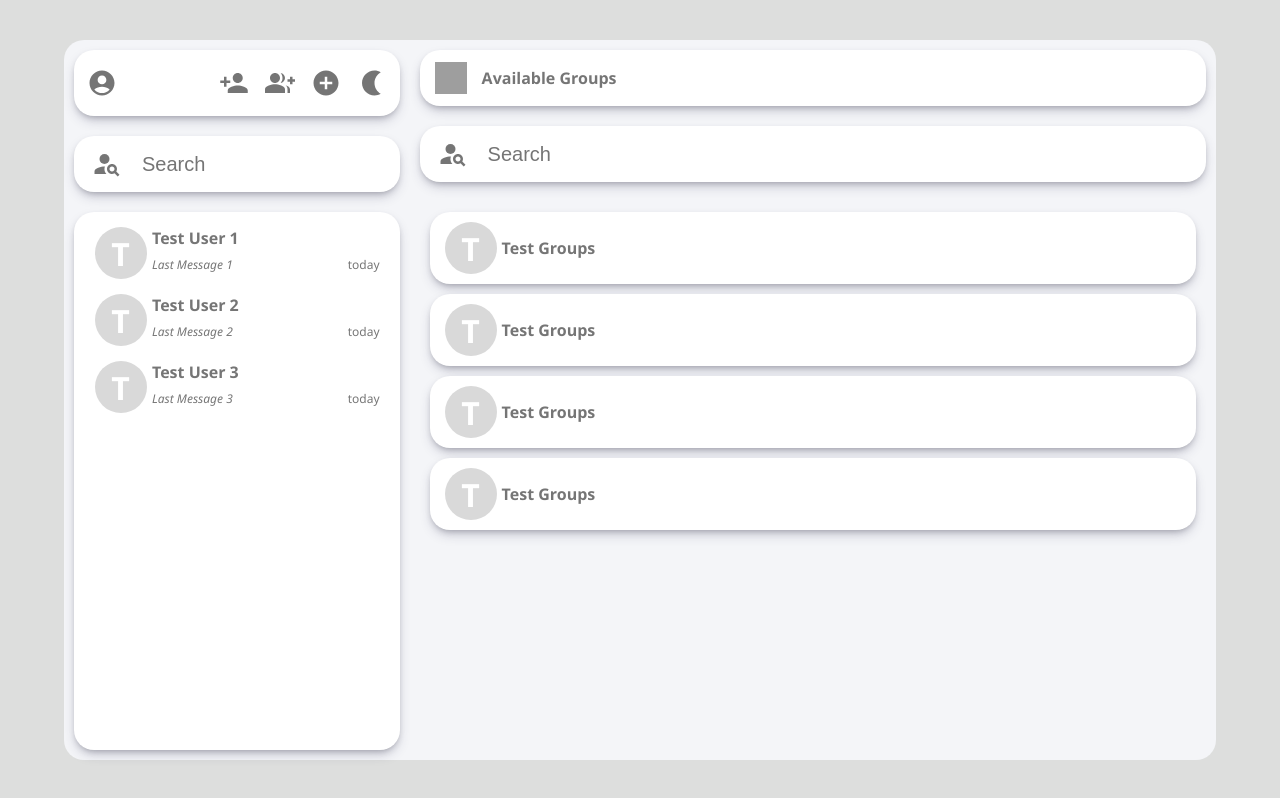
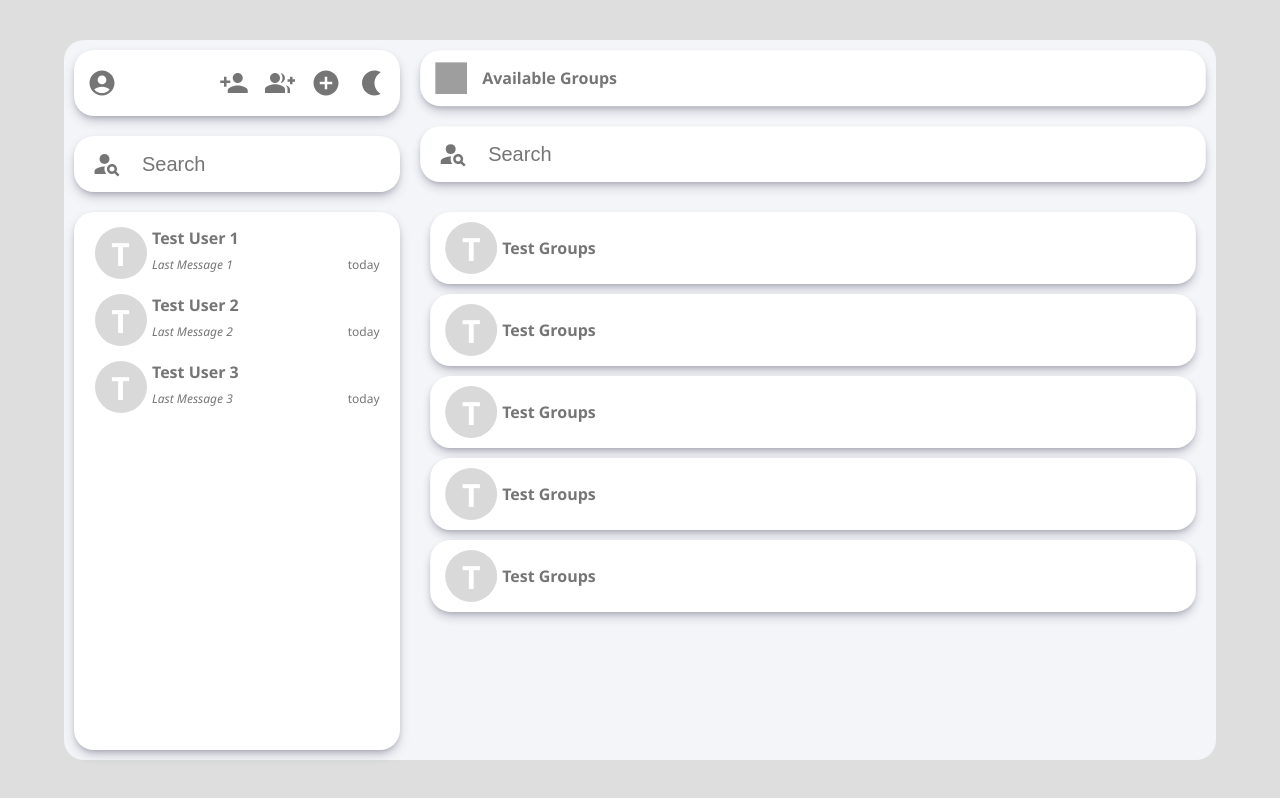
Before and after one commit to shibu-sd/Chatterbox, a React (Create React App) app in the folder frontend/: page /app/groups in a window 1280 px wide. Built offline with nearby package versions, Linux system fonts and the light colour scheme; grey boxes are pictures that could not be loaded.

Commit message:
added animations to components

```diff
--- a/frontend/package.json
+++ b/frontend/package.json
@@ -11,6 +11,7 @@
     "@testing-library/jest-dom": "^5.17.0",
     "@testing-library/react": "^13.4.0",
     "@testing-library/user-event": "^13.5.0",
+    "framer-motion": "^10.16.2",
     "react": "^18.2.0",
     "react-dom": "^18.2.0",
     "react-redux": "^8.1.2",
--- a/frontend/src/Components/CreateGroups.js
+++ b/frontend/src/Components/CreateGroups.js
@@ -1,15 +1,19 @@
 import React from 'react'
 import DoneOutlineRoundedIcon from '@mui/icons-material/DoneOutlineRounded';
 import { IconButton } from '@mui/material';
+import { AnimatePresence, motion } from 'framer-motion';
 
 function CreateGroups() {
     return (
-        <div className='createGroups-container'>
-        <input placeholder='Enter Group Name' className='search-box' />
-        <IconButton>
-            <DoneOutlineRoundedIcon />
-        </IconButton>
-        </div>
+        <AnimatePresence>
+            <motion.div initial={{opacity:0, scale:0}} animate={{opacity:1, scale:1}} exit={{opacity:0, scale:0}} transition={{ease:"anticipate", duration:"0.3"}}
+            className='createGroups-container'>
+                <input placeholder='Enter Group Name' className='search-box' />
+                <IconButton>
+                    <DoneOutlineRoundedIcon />
+                </IconButton>
+            </motion.div>
+        </AnimatePresence>
     )
 }
 
--- a/frontend/src/Components/Groups.js
+++ b/frontend/src/Components/Groups.js
@@ -4,13 +4,16 @@ import logo from "../Images/chatterbox-notext.png"
 import { IconButton } from '@mui/material';
 import PersonSearchIcon from '@mui/icons-material/PersonSearch';
 import { useSelector } from 'react-redux';
+import { AnimatePresence, motion } from "framer-motion";
 
 function Groups() {
 
     const lightTheme = useSelector((state) => state.themeKey);
 
     return (
-        <div className='list-container'>
+        <AnimatePresence>
+            <motion.div initial={{opacity:0, scale:0}} animate={{opacity:1, scale:1}} exit={{opacity:0, scale:0}} transition={{ease:"anticipate", duration:"0.3"}}
+            className='list-container'>
                 <div className={'ug-header' + (lightTheme ? "" : " dark")}>
                     <img src={logo} alt='Logo' style={{ height: "2rem", width: "2rem", marginLeft: "10px" }} />
                     <p className='ug-title'>Available Groups</p>
@@ -22,24 +25,29 @@ function Groups() {
                     <input placeholder='Search' className={'search-box' + (lightTheme ? "" : " dark")} />
                 </div>
                 <div className='ug-list'>
-                <div className={'list-item' + (lightTheme ? "" : " dark")}>
+                    <motion.div whileHover={{ scale: 1.02 }} whileTap={{ scale: 0.98 }} className={'list-item' + (lightTheme ? "" : " dark")}>
                         <p className='conversation-icon'>T</p>
                         <p className='conversation-title'>Test Groups</p>
-                </div>
-                <div className={'list-item' + (lightTheme ? "" : " dark")}>
+                    </motion.div>
+                    <motion.div whileHover={{ scale: 1.02 }} whileTap={{ scale: 0.98 }} className={'list-item' + (lightTheme ? "" : " dark")}>
                         <p className='conversation-icon'>T</p>
                         <p className='conversation-title'>Test Groups</p>
-                </div>
-                <div className={'list-item' + (lightTheme ? "" : " dark")}>
+                    </motion.div>
+                    <motion.div whileHover={{ scale: 1.02 }} whileTap={{ scale: 0.98 }} className={'list-item' + (lightTheme ? "" : " dark")}>
                         <p className='conversation-icon'>T</p>
                         <p className='conversation-title'>Test Groups</p>
-                </div>
-                <div className={'list-item' + (lightTheme ? "" : " dark")}>
+                    </motion.div>
+                    <motion.div whileHover={{ scale: 1.02 }} whileTap={{ scale: 0.98 }} className={'list-item' + (lightTheme ? "" : " dark")}>
                         <p className='conversation-icon'>T</p>
                         <p className='conversation-title'>Test Groups</p>
+                    </motion.div>
+                    <motion.div whileHover={{ scale: 1.02 }} whileTap={{ scale: 0.98 }} className={'list-item' + (lightTheme ? "" : " dark")}>
+                        <p className='conversation-icon'>T</p>
+                        <p className='conversation-title'>Test Groups</p>
+                    </motion.div>
                 </div>
-            </div>
-        </div >
+            </motion.div >
+        </AnimatePresence>
     )
 }
 
--- a/frontend/src/Components/Users.js
+++ b/frontend/src/Components/Users.js
@@ -3,10 +3,13 @@ import "./styles.css";
 import logo from "../Images/chatterbox-notext.png"
 import { IconButton } from '@mui/material';
 import PersonSearchIcon from '@mui/icons-material/PersonSearch';
+import { AnimatePresence, motion } from "framer-motion";
 
 function Users() {
     return (
-        <div className='list-container'>
+        <AnimatePresence>
+            <motion.div initial={{opacity:0, scale:0}} animate={{opacity:1, scale:1}} exit={{opacity:0, scale:0}} transition={{ease:"anticipate", duration:"0.3"}}
+             className='list-container'>
                 <div className='ug-header'>
                     <img src={logo} alt='Logo' style={{ height: "2rem", width: "2rem", marginLeft: "10px" }} />
                     <p className='ug-title'>Online Users</p>
@@ -35,7 +38,8 @@ function Users() {
                         <p className='conversation-title'>Test User</p>
                     </div>
                 </div>
-        </div >
+            </motion.div >
+        </AnimatePresence>
     )
 }
 
```
Also changed, not shown: 1 other file (tests, documents, lock files or other folders). Lines whose indentation alone changed are shown as unchanged.
